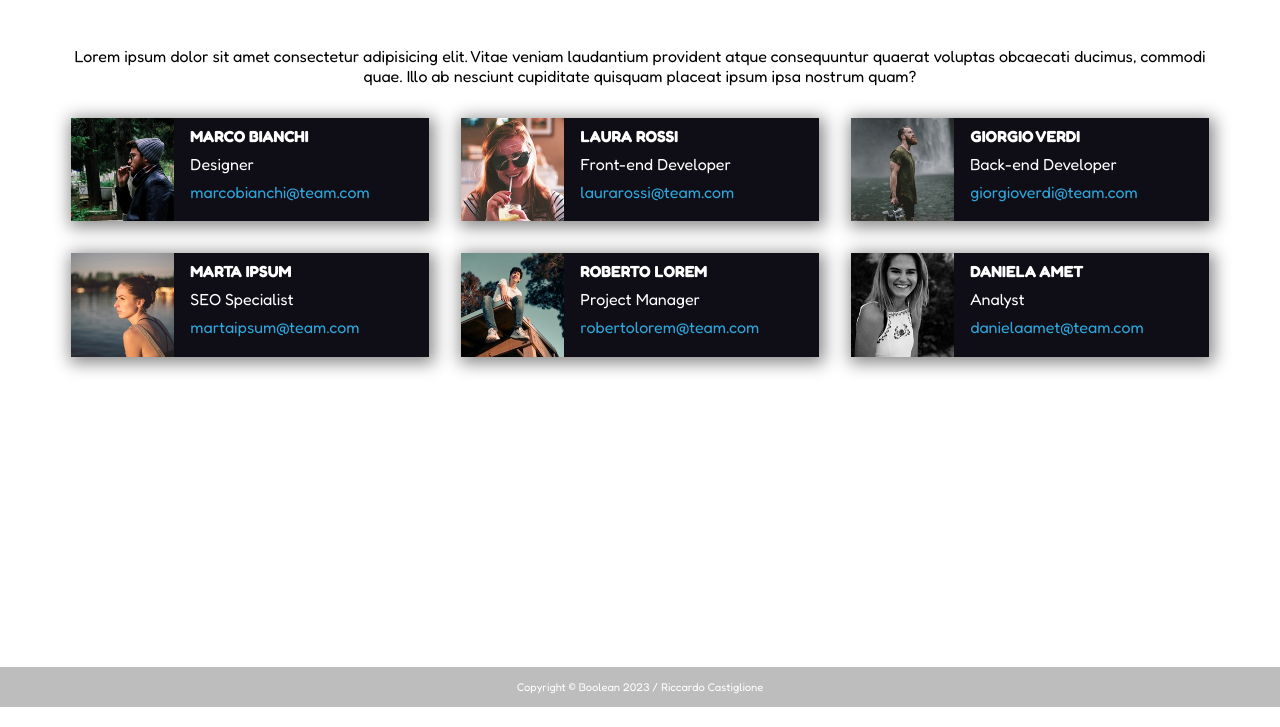
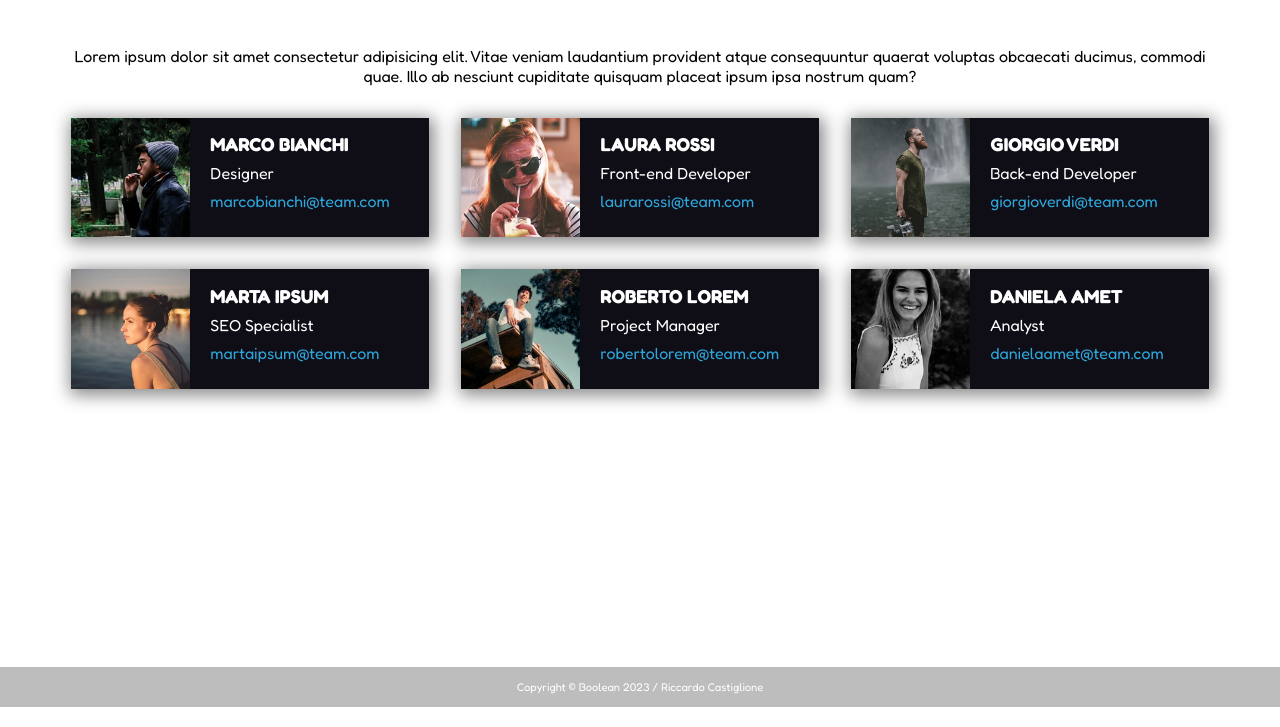
Before and after one commit to Richter96/html-css-float-cards, a plain HTML site: page index.html in a window 1280 px wide. Shown: the part 73-800 px from the top of the page. Drawn offline with Linux system fonts and the light colour scheme.

Commit message:
fix bugs

```diff
--- a/asset/css/style.css
+++ b/asset/css/style.css
@@ -1,4 +1,4 @@
-/* region common */
+/* #region common */
 * {
     margin: 0;
     padding: 0;
@@ -10,6 +10,7 @@
     --fc-tbackground: #0f0e17;
     --fc-lightblu: #2fa6da;
     --fc-grey: #b1b2b5;
+    --fc-ligth: #ffffff;
 }
 
 
@@ -18,54 +19,58 @@ body {
 }
 
 /* CLEARFIX */
-.clearfix::after {
+.card::after, .raw::after {
     content: "";
     display: table;
     clear: both;
 }
-header h1 {
+
+h1 {
     color: var(--fc-pink);
     padding: 2rem;
     text-align: center;
 }
+/* #endregion common */
 
-/* endregion common */
 
 .descrip-team p {
     padding: 1rem;
     text-align: center;
 }
 
-.container {
+#app-header {
     max-width: 1170px;
     margin: 0 auto;
 }
 
-.colums-team .col-t {
-    width: calc(100% / 3 - 2rem);
-    float: left;
-    margin: 1rem;
-    background-color: var(--fc-tbackground);
-    color: white;
+#app-main {
+    max-width: 1170px;
+    margin: 0 auto;
 }
 
-
-
 .col-t {
+    width: calc(100% / 3 );
+    float: left;
+    padding: 1rem;
+}
+.card {
+    background-color: var(--fc-tbackground);
+    color: var(--fc-ligth);
     Box-shadow: 2px 3px 16px 3px #888888;
 }
-.col-t img {
-    max-width: 100%;
+img {
     float: left;
-    padding-right: 1rem;
-}
-
-.img    {
     width: calc(100% / 3);
 }
 
-.col-t p {
-    padding-top: 0.5rem;
+.details {
+    float:left;
+    margin-left: 1rem;
+    margin-top: 0.7rem;
+}
+
+.details p, h3{
+    padding: 0.25rem
 }
 
 .email {
@@ -85,7 +90,7 @@ header h1 {
     text-align: center;
     line-height: 40px;
     font-size: 0.7em;
-    color: white;
+    color: var(--fc-ligth);
     position: absolute;
     bottom: 20px;
     width: 100%;
--- a/index.html
+++ b/index.html
@@ -15,12 +15,8 @@
 </head>
 
 <body>
-    <header class="app_header">
+    <header id="app-header">
         <h1>Meet Our Team</h1>
-    </header>
-    <main class="app_main">
-        <div class="container">
-            <!-- section description team -->
         <section class="descrip-team">
             <p>
                 Lorem ipsum dolor sit amet consectetur adipisicing elit. Vitae veniam laudantium provident atque
@@ -28,79 +24,91 @@
                 placeat ipsum ipsa nostrum quam?
             </p>
         </section>
-            <!-- /section description team -->
-
-            <!-- section team -->
-
-            <section class="colums-team clearfix">
+    </header>
+    <main id="app-main">
+        <div class="container">
+            <div class="raw">
 
                 <div class="col-t">
+                    <div class="card">
                         <div class="img">
-                        <img src="./asset/img/male1.png" alt="">
+                            <img src="./asset/img/male1.png" alt="foto team">
                         </div>
-                    <p class="name">
-                        <strong>MARCO BIANCHI</strong>
-                    </p>
-                    <p class="work">Designer</p>
+                        <div class="details">
+                            <h3>MARCO BIANCHI</h3>
+                            <p>Designer</p>
                             <p class="email">marcobianchi@team.com</p>
+                        </div>
+                    </div>
                 </div>
 
                 <div class="col-t">
+                    <div class="card">
                         <div class="img">
-                        <img src="./asset/img/female1.png" alt="">
+                            <img src="./asset/img/female1.png" alt="foto team">
                         </div>
-                    <p class="name">
-                        <strong>LAURA ROSSI</strong>
-                    </p>
-                    <p class="work">Front-end Developer</p>
+                        <div class="details">
+                            <h3>LAURA ROSSI</h3>
+                            <p>Front-end Developer</p>
                             <p class="email">laurarossi@team.com</p>
+                        </div>
+                    </div>
                 </div>
 
                 <div class="col-t">
+                    <div class="card">
                         <div class="img">
-                        <img src="./asset/img/male2.png" alt="">
+                            <img src="./asset/img/male2.png" alt="foto team">
                         </div>
-                    <p class="name">
-                        <strong>GIORGIO VERDI</strong>
-                    </p>
-                    <p class="work">Back-end Developer</p>
+                        <div class="details">
+                            <h3>GIORGIO VERDI</h3>
+                            <p>Back-end Developer</p>
                             <p class="email">giorgioverdi@team.com</p>
+                        </div>
+                    </div>
                 </div>
 
                 <div class="col-t">
+                    <div class="card">
                         <div class="img">
-                        <img src="./asset/img/female2.png" alt="">
+                            <img src="./asset/img/female2.png" alt="foto team">
                         </div>
-                    <p class="name">
-                        <strong>MARTA IPSUM</strong>
-                    </p>
-                    <p class="work">SEO Specialist</p>
+                        <div class="details">
+                            <h3>MARTA IPSUM</h3>
+                            <p>SEO Specialist</p>
                             <p class="email">martaipsum@team.com</p>
+                        </div>
+                    </div>
                 </div>
 
                 <div class="col-t">
+                    <div class="card">
                         <div class="img">
-                        <img src="./asset/img/male3.png" alt="">
+                            <img src="./asset/img/male3.png" alt="foto team">
                         </div>
-                    <p class="name">
-                        <strong>ROBERTO LOREM </strong>
-                    </p>
-                    <p class="work">Project Manager</p>
+                        <div class="details">
+                            <h3>ROBERTO LOREM </h3>
+                            <p>Project Manager</p>
                             <p class="email">robertolorem@team.com</p>
+                        </div>
+                    </div>
                 </div>
 
                 <div class="col-t">
+                    <div class="card">
                         <div class="img">
-                        <img src="./asset/img/female3.png" alt="">
+                            <img src="./asset/img/female3.png" alt="foto team">
                         </div>
-                    <p class="name">
-                        <strong>DANIELA AMET</strong>
-                    </p>
-                    <p class="work">Analyst</p>
+                        <div class="details">
+                            <h3>DANIELA AMET</h3>
+                            <p>Analyst</p>
                             <p class="email">danielaamet@team.com</p>
                         </div>
+                    </div>
+                </div>
+            </div>
 
-            </section>
+
         </div>
 
     </main>
```
Lines whose indentation alone changed are shown as unchanged.
